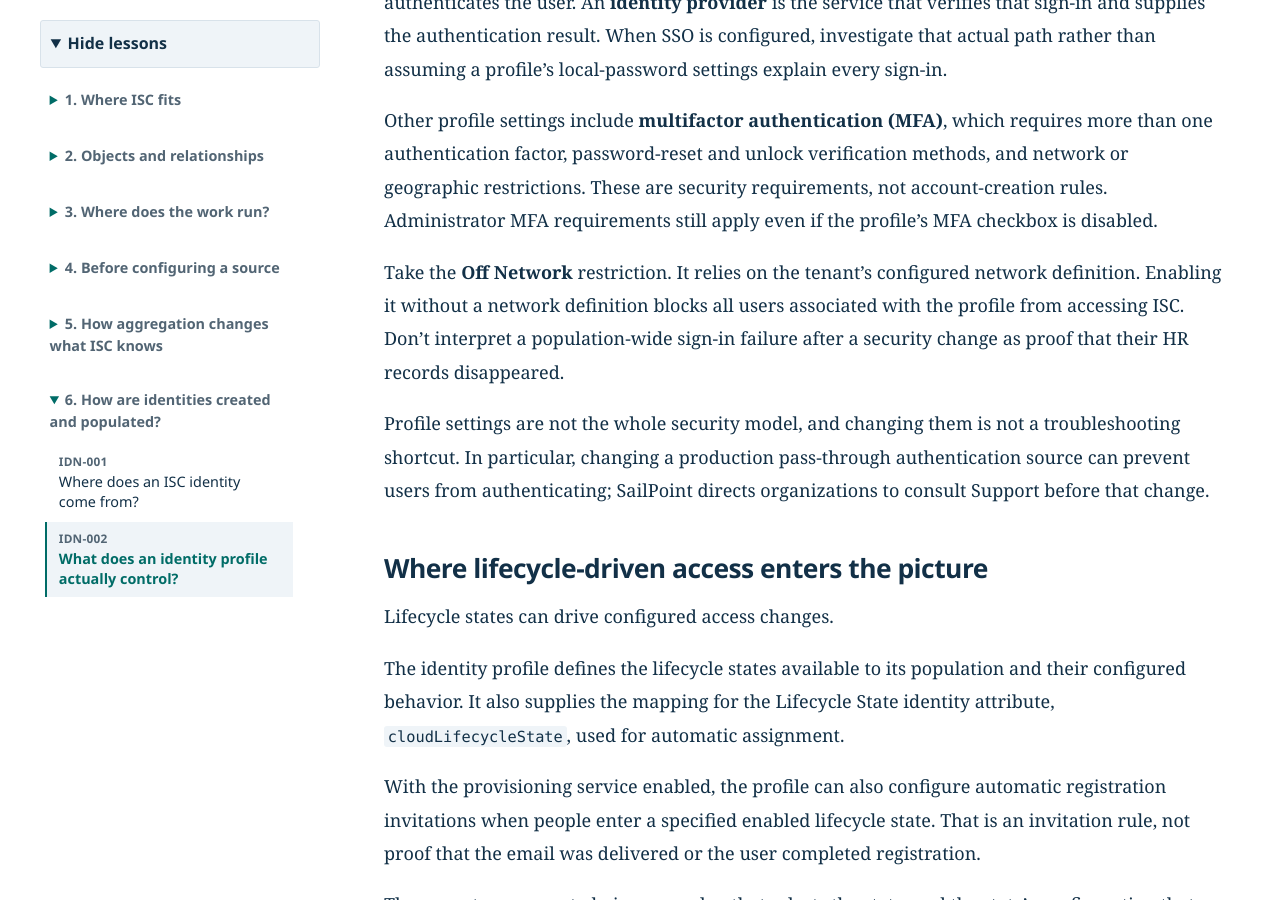
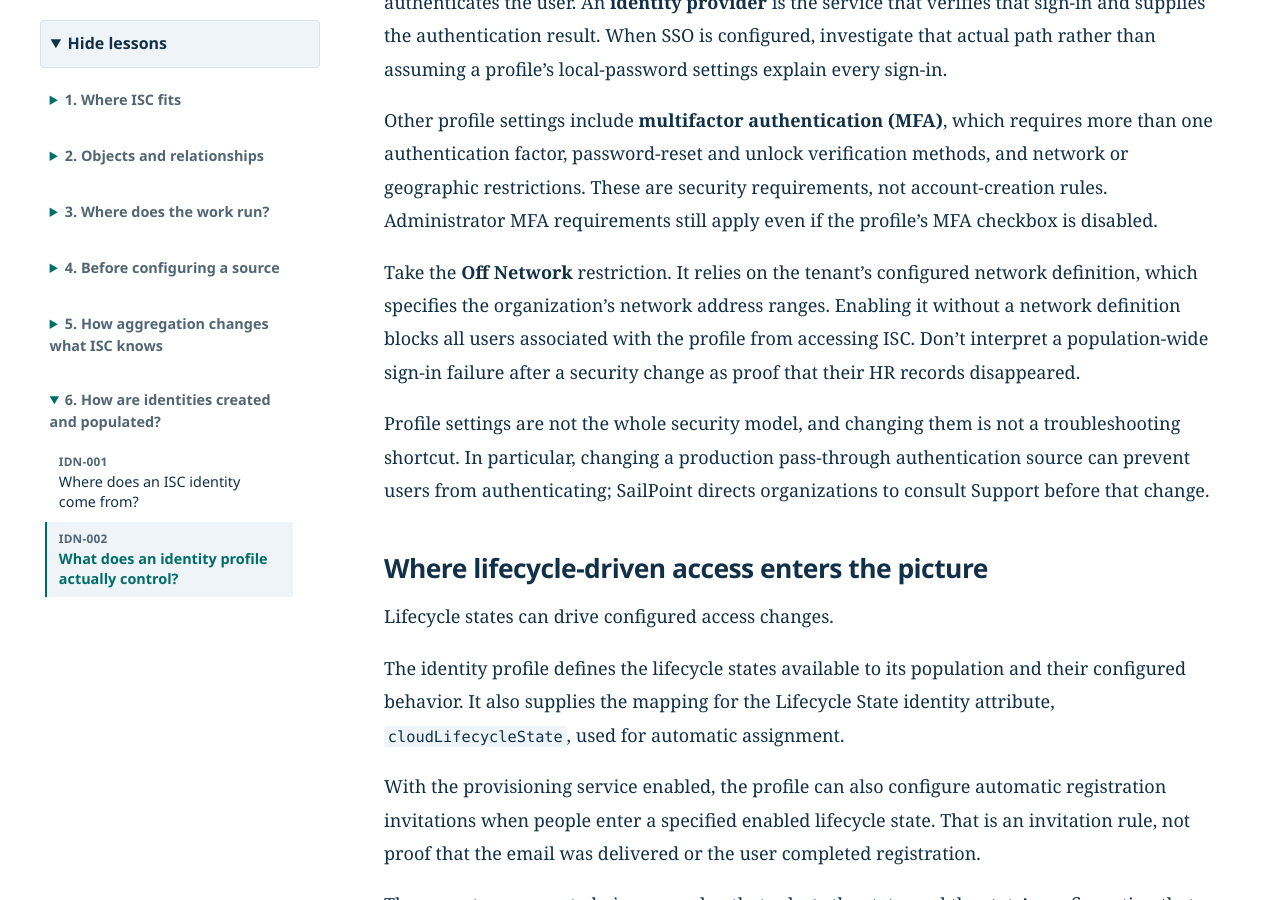
Before and after one commit to TedxHarry/ISC_Theory_Learning, a Jekyll site: the page built from lessons/IDN-002_What_an_Identity_Profile_Controls.md, in a window 1280 px wide and 900 px high, scrolled down 4826 px. Built offline with Jekyll 4.4.1, drawn with Linux system fonts in a browser that asks for light colours; our own code applies the rules of GitHub Pages for plain Markdown files; some of the changed text lies outside the part shown.

Commit message:
Clarify required values and network scope for independent readers

```diff
--- a/lessons/IDN-002_What_an_Identity_Profile_Controls.md
+++ b/lessons/IDN-002_What_an_Identity_Profile_Controls.md
@@ -87,7 +87,7 @@ Nor does selecting it copy the network password into an identity attribute. Depa
 
 Other profile settings include **multifactor authentication (MFA)**, which requires more than one authentication factor, password-reset and unlock verification methods, and network or geographic restrictions. These are security requirements, not account-creation rules. Administrator MFA requirements still apply even if the profile's MFA checkbox is disabled.
 
-Take the **Off Network** restriction. It relies on the tenant's configured network definition. Enabling it without a network definition blocks all users associated with the profile from accessing ISC. Don't interpret a population-wide sign-in failure after a security change as proof that their HR records disappeared.
+Take the **Off Network** restriction. It relies on the tenant's configured network definition, which specifies the organization's network address ranges. Enabling it without a network definition blocks all users associated with the profile from accessing ISC. Don't interpret a population-wide sign-in failure after a security change as proof that their HR records disappeared.
 
 Profile settings are not the whole security model, and changing them is not a troubleshooting shortcut. In particular, changing a production pass-through authentication source can prevent users from authenticating; SailPoint directs organizations to consult Support before that change.
 
```
Also changed, not shown: other parts of lessons/IDN-002_What_an_Identity_Profile_Controls.md (+1 -1 lines).
